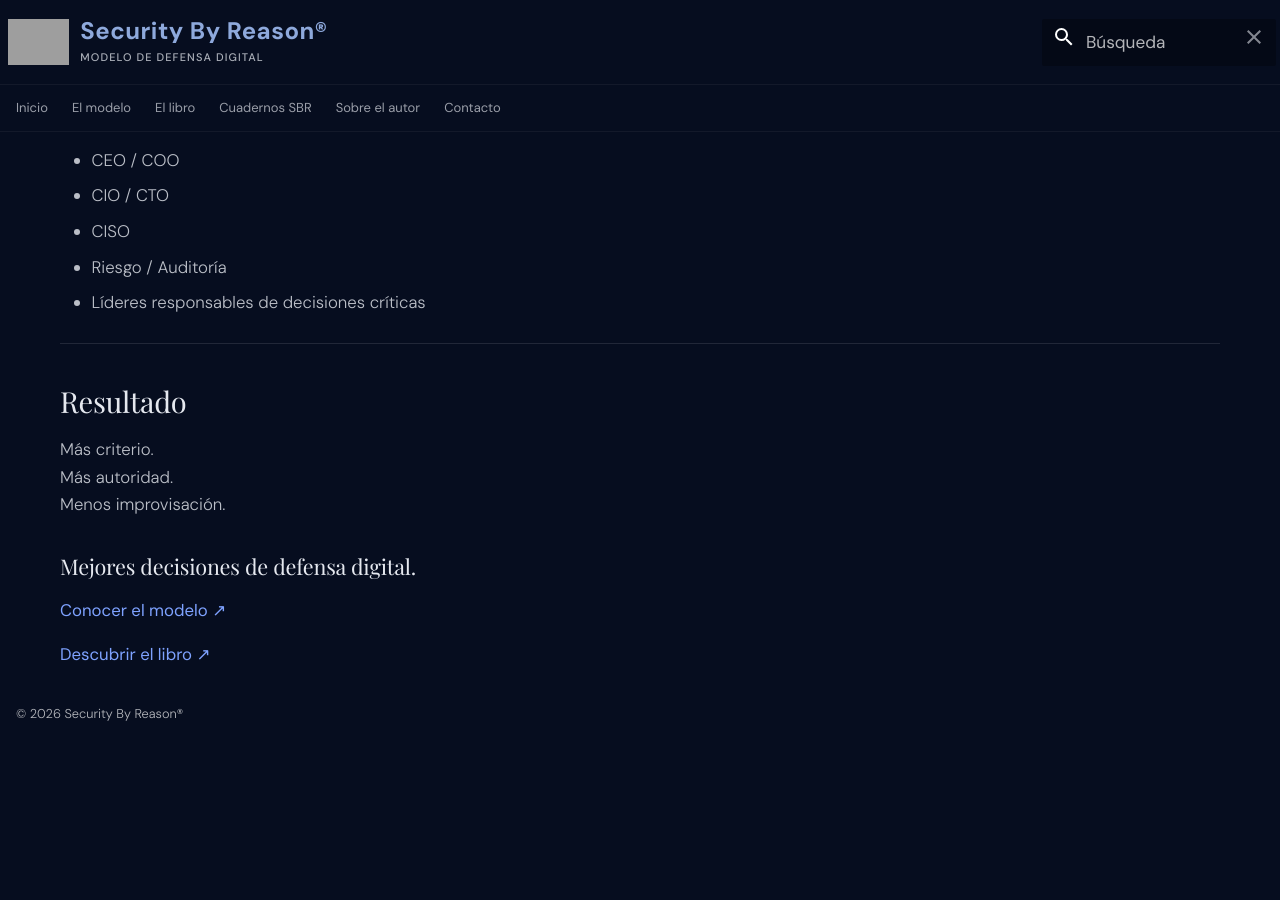
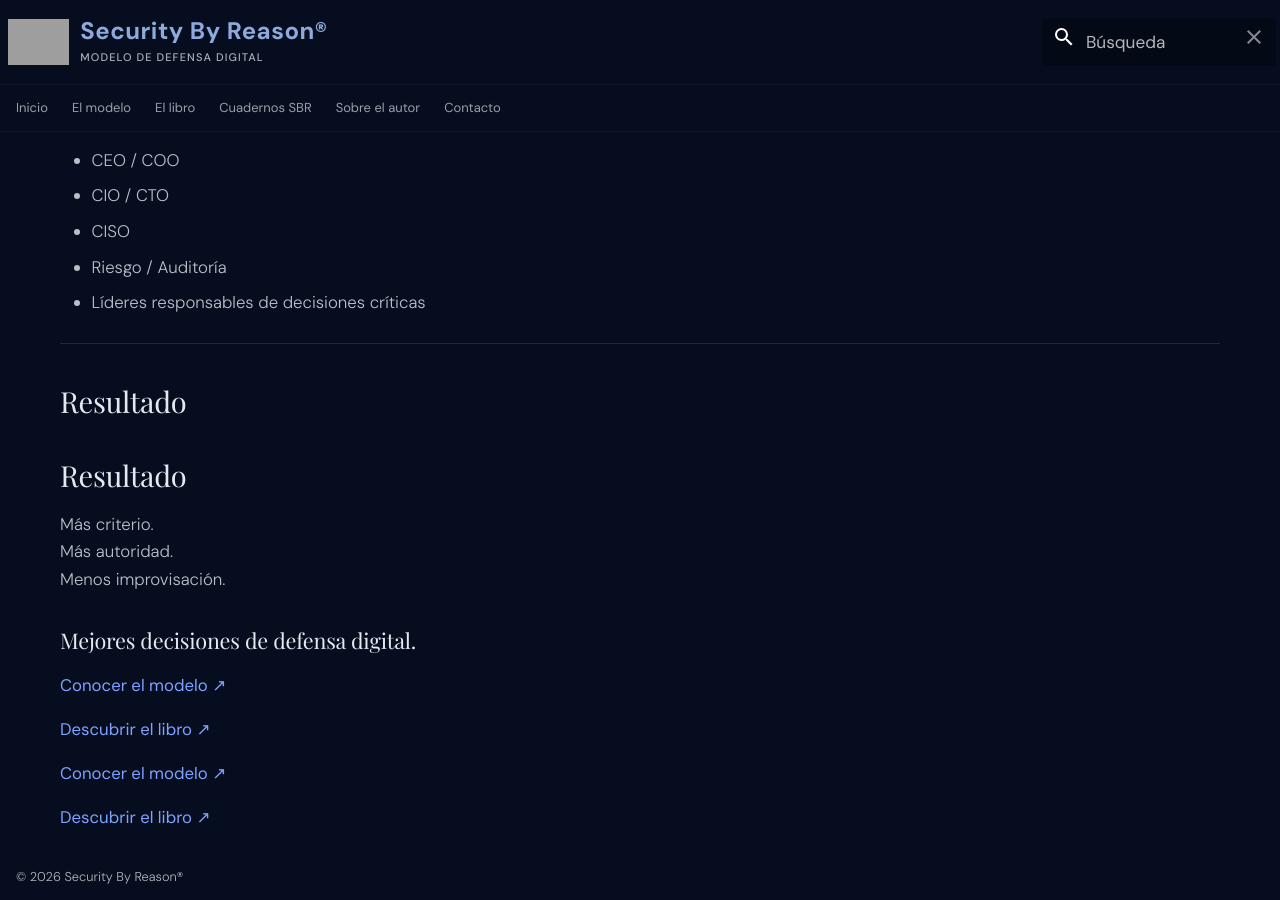
Before and after one commit to danielsasia/sbr-site, an MkDocs documentation site: the page built from docs/index.md, in a window 1280 px wide and 900 px high, scrolled down 1556 px. Built offline with MkDocs 1.6.1 and Material for MkDocs 9.7.7, drawn with Linux system fonts in a browser that asks for light colours; some web fonts are replaced; before the commit the page ends 2293 px from its top, so only the background shows below that; grey boxes are pictures that could not be loaded.

Commit message:
Update index.md

```diff
--- a/docs/index.md
+++ b/docs/index.md
@@ -68,6 +68,8 @@
 
 ## Resultado
 
+## Resultado
+
 Más criterio.
 Más autoridad.
 Menos improvisación.
@@ -76,3 +78,7 @@
 [Conocer el modelo](modelo/intro.md){ .text-cta }
 
 [Descubrir el libro](libro/){ .text-cta }
+
+[Conocer el modelo](modelo/intro.md){ .text-cta }
+
+[Descubrir el libro](libro/){ .text-cta }
```
